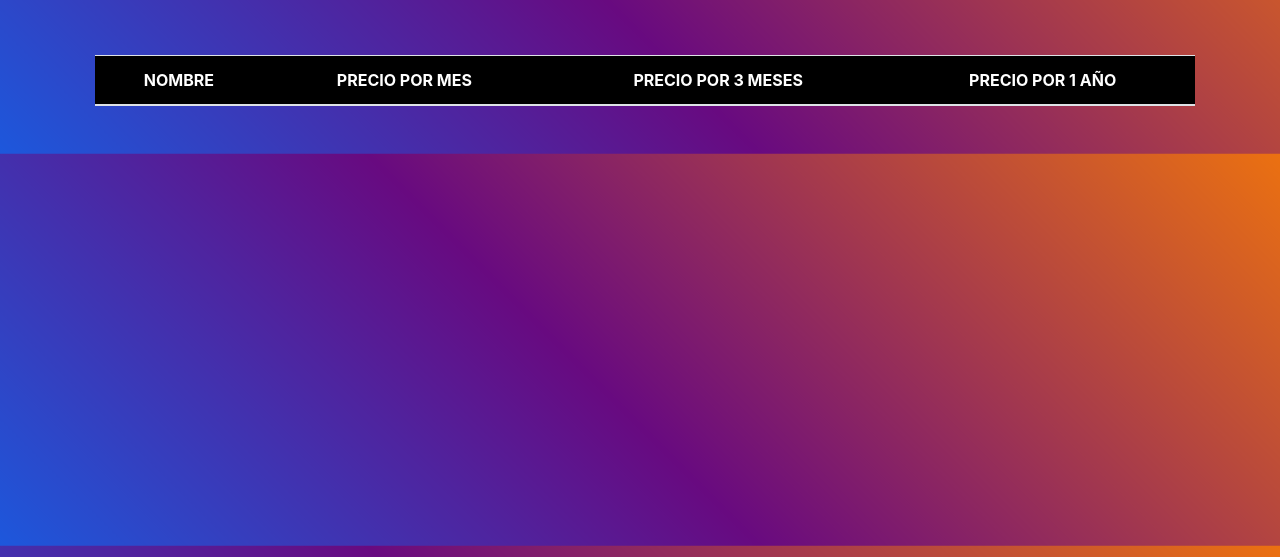
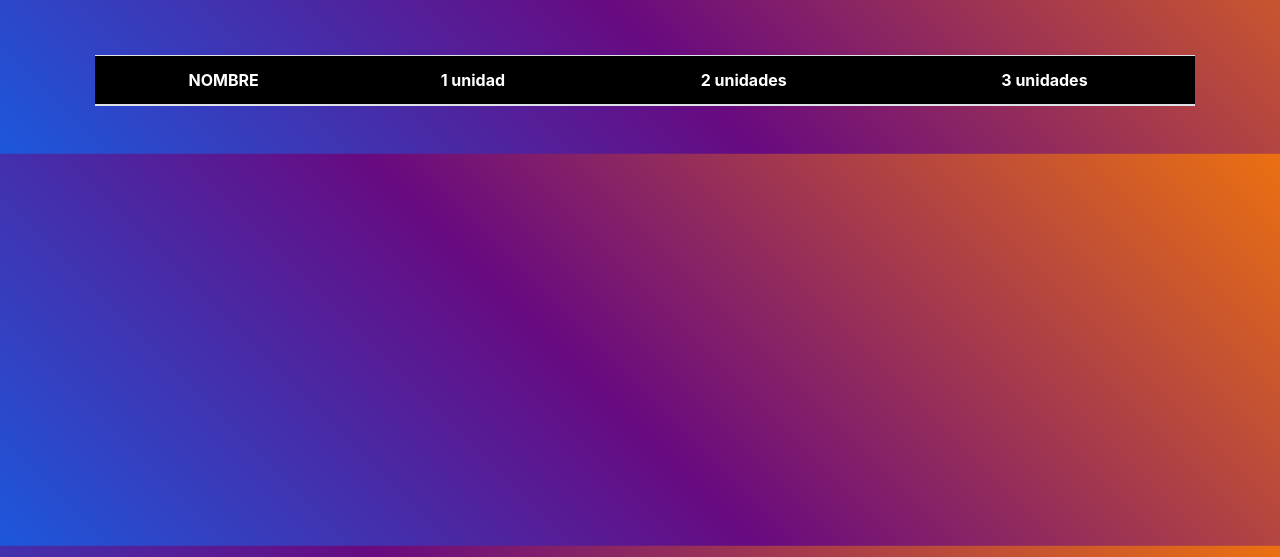
Before and after one commit to LuisittoPremium/JekatinaSaludable, a plain HTML site: page ofertas.html in a window 1280 px wide. Shown: the part 243-800 px from the top of the page. Drawn offline with nearby package versions, Linux system fonts and the light colour scheme; some packages are replaced by stand-ins of ours; a script that the page names is missing.

Commit message:
Add files via upload

```diff
--- a/ofertas.html
+++ b/ofertas.html
@@ -50,9 +50,9 @@
             <thead>
                 <tr>
                     <th scope="col">NOMBRE</th>
-                    <th scope="col">PRECIO POR MES</th>
-                    <th scope="col">PRECIO POR 3 MESES</th>
-                    <th scope="col">PRECIO POR 1 AÑO</th>
+                    <th scope="col">1 unidad</th>
+                    <th scope="col">2 unidades</th>
+                    <th scope="col">3 unidades</th>
                 </tr>
             </thead>
             <tbody id="contenido">
```
